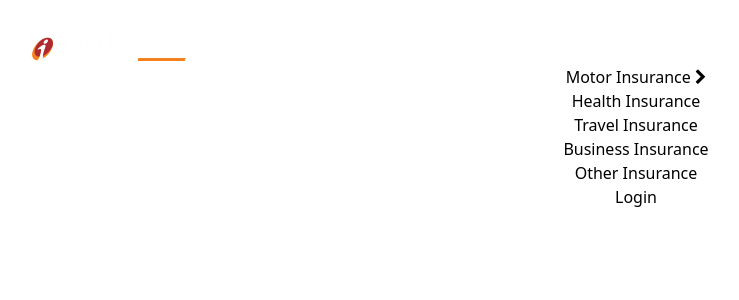
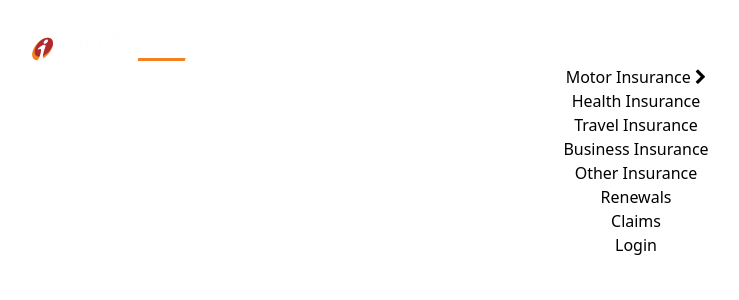
Before and after one commit to Prasadkare77/icici-health, a React (Vite) app: page / in a window 1280 px wide. Shown: the top 300 px of the page, without its empty margins (4-743 px from the left). Built offline with nearby package versions, Linux system fonts and the light colour scheme.

Commit message:
Interview Practice

```diff
--- a/src/components/Header/Header.jsx
+++ b/src/components/Header/Header.jsx
@@ -13,7 +13,7 @@ const Header = () => {
   const openDropdown1 = () => {
     setDropdownOpen1(true);
     setDropdownOpen2(false)
-    setDropdownOpen3(false)
+
   };
   const closeDropdown1 = () => {
     setDropdownOpen1(false);
@@ -58,26 +58,52 @@ const Header = () => {
     setDropdownOpen5(false);
   };
 
+  const openDropdown6 = () => {
+    setDropdownOpen1(false)
+    setDropdownOpen2(false);
+    setDropdownOpen3(false);
+    setDropdownOpen4(false);
+    setDropdownOpen5(false);
+    setDropdownOpen6(true);
+  };
+  const closeDropdown6 = () => {
+    setDropdownOpen6(false);
+  };
+
+  const openDropdown7 = () => {
+    setDropdownOpen1(false)
+    setDropdownOpen2(false);
+    setDropdownOpen3(false);
+    setDropdownOpen4(false);
+    setDropdownOpen5(false);
+    setDropdownOpen6(false);
+    setDropdownOpen7(true);
+  };
+  const closeDropdown7 = () => {
+    setDropdownOpen7(false);
+  };
+
   return (
     <>
+
+      {/* Font Awsome CDN Link for icons */}
       <link rel="stylesheet" href="https://cdnjs.cloudflare.com/ajax/libs/font-awesome/4.7.0/css/font-awesome.min.css"></link>
-      <nav className="bg-orange-600 p-4">
+
+        <nav className="bg-orange-600 p-3">
           <div className="container mx-auto flex justify-between items-center">
 
             {/* Logo */}
             <div className="flex items-center">
-          <img src={ilLogo} alt="Logo" className="w-full mr-2" />
+              <img src={ilLogo} alt="Logo" className="w-full" />
             </div>
 
-
-          <div className="space-x-4">
-
             {/* Dropdown Menu */}
+            <div className="space-x-6">
               <div className="relative inline-block text-left">
-              <a href="#" className="text-white" onMouseEnter={openDropdown1} onMouseLeave={closeDropdown1}>Motor Insurance <i className="fa fa-chevron-right" aria-hidden="true"></i></a>
+                <a href="#" className="text-white" onMouseEnter={openDropdown1} onMouseLeave={closeDropdown1}>Motor Insurance <i className="fa fa-chevron-right " aria-hidden="true"></i></a>
                   {isDropdownOpen1 && (
-                  <div className="origin-top-right absolute right-0 mt-2 w-40 rounded-md shadow-lg bg-white ring-1 ring-black ring-opacity-5 focus:outline-none" role="menu" aria-orientation="vertical" aria-labelledby="menu-button" tabIndex="-1" onMouseEnter={openDropdown1} onMouseLeave={closeDropdown1}>
-                    <div className="py-1" role="none">
+                    <div className="origin-top-right absolute right-0 mt-0 w-80 rounded-md shadow-lg bg-white ring-1 ring-black ring-opacity-5 focus:outline-none" role="menu" aria-orientation="vertical" aria-labelledby="menu-button" tabIndex="-1" onMouseEnter={openDropdown1} onMouseLeave={closeDropdown1}>
+                      <div className="py-5 text-left pl-24 " role="none">
                         <a href="#" className="text-gray-700 hover:dark:text-orange-600 hover:px-5 block px-4 py-2 text-sm" role="menuitem" tabIndex="-1" id="menu-item-0">Motor Insurance</a>
                         <a href="#" className="text-gray-700 hover:dark:text-orange-600 hover:px-5 block px-4 py-2 text-sm" role="menuitem" tabIndex="-1" id="menu-item-1">Car Insurance</a>
                         <a href="#" className="text-gray-700 hover:dark:text-orange-600 hover:px-5 block px-4 py-2 text-sm" role="menuitem" tabIndex="-1" id="menu-item-2">Bike Insurance</a>
@@ -89,8 +115,8 @@ const Header = () => {
               <div className="relative inline-block text-left">
                 <a href='#' className="text-white" onMouseEnter={openDropdown2} onMouseLeave={closeDropdown2}>Health Insurance</a>
                 {isDropdownOpen2 && (
-                <div className="origin-top-right absolute right-0 mt-2 w-40 rounded-md shadow-lg bg-white ring-1 ring-black ring-opacity-5 focus:outline-none" role="menu" aria-orientation="vertical" aria-labelledby="menu-button" tabIndex="-1">
-                  <div className="py-1" role="none">
+                  <div className="origin-top-right absolute right-0 mt-2 w-80 rounded-md shadow-lg bg-white ring-1 ring-black ring-opacity-5 focus:outline-none" role="menu" aria-orientation="vertical" aria-labelledby="menu-button" tabIndex="-1">
+                    <div className="py-5 text-left pl-24" role="none">
                       <a href="#" className="text-gray-700 hover:dark:text-orange-600 hover:px-5 block px-4 py-2 text-sm" role="menuitem" tabIndex="-1" id="menu-item-0">Health Insurance</a>
                       <a href="#" className="text-gray-700 hover:dark:text-orange-600 hover:px-5 block px-4 py-2 text-sm" role="menuitem" tabIndex="-1" id="menu-item-1">Health AdvantEdge</a>
                       <a href="#" className="text-gray-700 hover:dark:text-orange-600 hover:px-5 block px-4 py-2 text-sm" role="menuitem" tabIndex="-1" id="menu-item-2">Max Protect</a>
@@ -105,8 +131,8 @@ const Header = () => {
               <div className="relative inline-block text-left">
                 <a href='#' className="text-white" onMouseEnter={openDropdown3} onMouseLeave={closeDropdown3}>Travel Insurance</a>
                 {isDropdownOpen3 && (
-                <div className="origin-top-right absolute right-0 mt-2 w-40 rounded-md shadow-lg bg-white ring-1 ring-black ring-opacity-5 focus:outline-none" role="menu" aria-orientation="vertical" aria-labelledby="menu-button" tabIndex="-1">
-                  <div className="py-1" role="none">
+                  <div className="origin-top-right absolute right-0 mt-2 w-80 rounded-md shadow-lg bg-white ring-1 ring-black ring-opacity-5 focus:outline-none" role="menu" aria-orientation="vertical" aria-labelledby="menu-button" tabIndex="-1">
+                    <div className="py-5 text-left pl-24" role="none">
                       <a href="#" className="text-gray-700 hover:dark:text-orange-600 hover:px-5 block px-4 py-2 text-sm" role="menuitem" tabIndex="-1" id="menu-item-0">Travel Insurance</a>
                       <a href="#" className="text-gray-700 hover:dark:text-orange-600 hover:px-5 block px-4 py-2 text-sm" role="menuitem" tabIndex="-1" id="menu-item-1">Single Trip </a>
                       <a href="#" className="text-gray-700 hover:dark:text-orange-600 hover:px-5 block px-4 py-2 text-sm" role="menuitem" tabIndex="-1" id="menu-item-2">Gold Multi Trip </a>
@@ -118,8 +144,8 @@ const Header = () => {
               <div className="relative inline-block text-left">
                 <a href='#' className="text-white" onMouseEnter={openDropdown4} onMouseLeave={closeDropdown4}>Business Insurance</a>
                 {isDropdownOpen4 && (
-                <div className="origin-top-right absolute right-0 mt-2 w-60 rounded-md shadow-lg bg-white ring-1 ring-black ring-opacity-5 focus:outline-none" role="menu" aria-orientation="vertical" aria-labelledby="menu-button" tabIndex="-1">
-                  <div className="py-1" role="none">
+                  <div className="origin-top-right absolute right-0 mt-2 w-80 rounded-md shadow-lg bg-white ring-1 ring-black ring-opacity-5 focus:outline-none" role="menu" aria-orientation="vertical" aria-labelledby="menu-button" tabIndex="-1">
+                    <div className="py-5 text-left pl-24" role="none">
                       <a href="#" className="text-gray-700 hover:dark:text-orange-600 hover:px-5 block px-4 py-2 text-sm" role="menuitem" tabIndex="-1" id="menu-item-0">Business Insurance</a>
                       <a href="#" className="text-gray-700 hover:dark:text-orange-600 hover:px-5 block px-4 py-2 text-sm" role="menuitem" tabIndex="-1" id="menu-item-1">Marine Transit </a>
                       <a href="#" className="text-gray-700 hover:dark:text-orange-600 hover:px-5 block px-4 py-2 text-sm" role="menuitem" tabIndex="-1" id="menu-item-2">Workmen's Compensation</a>
@@ -135,13 +161,48 @@ const Header = () => {
               <div className="relative inline-block text-left">
                 <a href='#' className="text-white" onMouseEnter={openDropdown5} onMouseLeave={closeDropdown5}>Other Insurance</a>
                 {isDropdownOpen5 && (
-                <div className="origin-top-right absolute right-0 mt-2 w-40 rounded-md shadow-lg bg-white ring-1 ring-black ring-opacity-5 focus:outline-none" role="menu" aria-orientation="vertical" aria-labelledby="menu-button" tabIndex="-1">
-                  <div className="py-1" role="none">
+                  <div className="origin-top-right absolute right-0 mt-2 w-80 rounded-md shadow-lg bg-white ring-1 ring-black ring-opacity-5 focus:outline-none" role="menu" aria-orientation="vertical" aria-labelledby="menu-button" tabIndex="-1">
+                    <div className="py-5 text-left pl-24" role="none">
                       <a href="#" className="text-gray-700 hover:dark:text-orange-600 hover:px-5 block px-4 py-2 text-sm" role="menuitem" tabIndex="-1" id="menu-item-0">Crop Insurance</a>
                       <a href="#" className="text-gray-700 hover:dark:text-orange-600 hover:px-5 block px-4 py-2 text-sm" role="menuitem" tabIndex="-1" id="menu-item-1">NRI Insurance</a>
                       <a href="#" className="text-gray-700 hover:dark:text-orange-600 hover:px-5 block px-4 py-2 text-sm" role="menuitem" tabIndex="-1" id="menu-item-2">Cyber Insurance</a>
                       <a href="#" className="text-gray-700 hover:dark:text-orange-600 hover:px-5 block px-4 py-2 text-sm" role="menuitem" tabIndex="-1" id="menu-item-2">ICICI Bharat Griha Raksha Policy</a>
                       <a href="#" className="text-gray-700 hover:dark:text-orange-600 hover:px-5 block px-4 py-2 text-sm" role="menuitem" tabIndex="-1" id="menu-item-2">Complete Home Protect</a>
+                    </div>
+                  </div>
+                )}
+              </div>
+              <div className="relative inline-block text-left">
+                <a href='#' className="text-white" onMouseEnter={openDropdown6} onMouseLeave={closeDropdown6}>Renewals</a>
+                {isDropdownOpen6 && (
+                  <div className="origin-top-right absolute right-0 mt-2 w-80 rounded-md shadow-lg bg-white ring-1 ring-black ring-opacity-5 focus:outline-none" role="menu" aria-orientation="vertical" aria-labelledby="menu-button" tabIndex="-1">
+                    <div className="py-5 text-left pl-24" role="none">
+                      <a href="#" className="text-gray-700 hover:dark:text-orange-600 hover:px-5 block px-4 py-2 text-sm" role="menuitem" tabIndex="-1" id="menu-item-0">All Policy Renewal</a>
+                      <a href="#" className="text-gray-700 hover:dark:text-orange-600 hover:px-5 block px-4 py-2 text-sm" role="menuitem" tabIndex="-1" id="menu-item-1">Car Policy</a>
+                      <a href="#" className="text-gray-700 hover:dark:text-orange-600 hover:px-5 block px-4 py-2 text-sm" role="menuitem" tabIndex="-1" id="menu-item-2">Bike Policy</a>
+                      <a href="#" className="text-gray-700 hover:dark:text-orange-600 hover:px-5 block px-4 py-2 text-sm" role="menuitem" tabIndex="-1" id="menu-item-2">Health Policy</a>
+                      <a href="#" className="text-gray-700 hover:dark:text-orange-600 hover:px-5 block px-4 py-2 text-sm" role="menuitem" tabIndex="-1" id="menu-item-2">Travel Policy</a>
+                      <a href="#" className="text-gray-700 hover:dark:text-orange-600 hover:px-5 block px-4 py-2 text-sm" role="menuitem" tabIndex="-1" id="menu-item-2">Business Insurance</a>
+                    </div>
+                  </div>
+                )}
+              </div>
+              <div className="relative inline-block text-left">
+                <a href='#' className="text-white" onMouseEnter={openDropdown7} onMouseLeave={closeDropdown7}>Claims</a>
+                {isDropdownOpen7 && (
+                  <div className="origin-top-right absolute right-0 mt-2 w-80 rounded-md shadow-lg bg-white ring-1 ring-black ring-opacity-5 focus:outline-none" role="menu" aria-orientation="vertical" aria-labelledby="menu-button" tabIndex="-1">
+                    <div className="py-5 text-left pl-24" role="none">
+                      <a href="#" className="text-gray-700 hover:dark:text-orange-600 hover:px-5 block px-4 py-2 text-sm" role="menuitem" tabIndex="-1" id="menu-item-0">Health Claims</a>
+                      <a href="#" className="text-gray-700 hover:dark:text-orange-600 hover:px-5 block px-4 py-2 text-sm" role="menuitem" tabIndex="-1" id="menu-item-1">Motoe Claims</a>
+                      <a href="#" className="text-gray-700 hover:dark:text-orange-600 hover:px-5 block px-4 py-2 text-sm" role="menuitem" tabIndex="-1" id="menu-item-2">Travel Claims</a>
+                      <a href="#" className="text-gray-700 hover:dark:text-orange-600 hover:px-5 block px-4 py-2 text-sm" role="menuitem" tabIndex="-1" id="menu-item-2">Home Claims</a>
+                      <a href="#" className="text-gray-700 hover:dark:text-orange-600 hover:px-5 block px-4 py-2 text-sm" role="menuitem" tabIndex="-1" id="menu-item-2">Cyber Insurance Claims</a>
+                    </div>
+                    <div className="py-5 text-left pl-24 inline-block" role="none">
+                      <a href="#" className="text-gray-700 hover:dark:text-orange-600 hover:px-5 block px-4 py-2 text-sm" role="menuitem" tabIndex="-1" id="menu-item-2">Ola Claims</a>
+                      <a href="#" className="text-gray-700 hover:dark:text-orange-600 hover:px-5 block px-4 py-2 text-sm" role="menuitem" tabIndex="-1" id="menu-item-2">Redbus Claims</a>
+                      <a href="#" className="text-gray-700 hover:dark:text-orange-600 hover:px-5 block px-4 py-2 text-sm" role="menuitem" tabIndex="-1" id="menu-item-2">Corporate Claims</a>
+                      <a href="#" className="text-gray-700 hover:dark:text-orange-600 hover:px-5 block px-4 py-2 text-sm" role="menuitem" tabIndex="-1" id="menu-item-2">Mobile Claims - M - Kash</a>
                     </div>
                   </div>
                 )}
```
Lines whose indentation alone changed are shown as unchanged.
